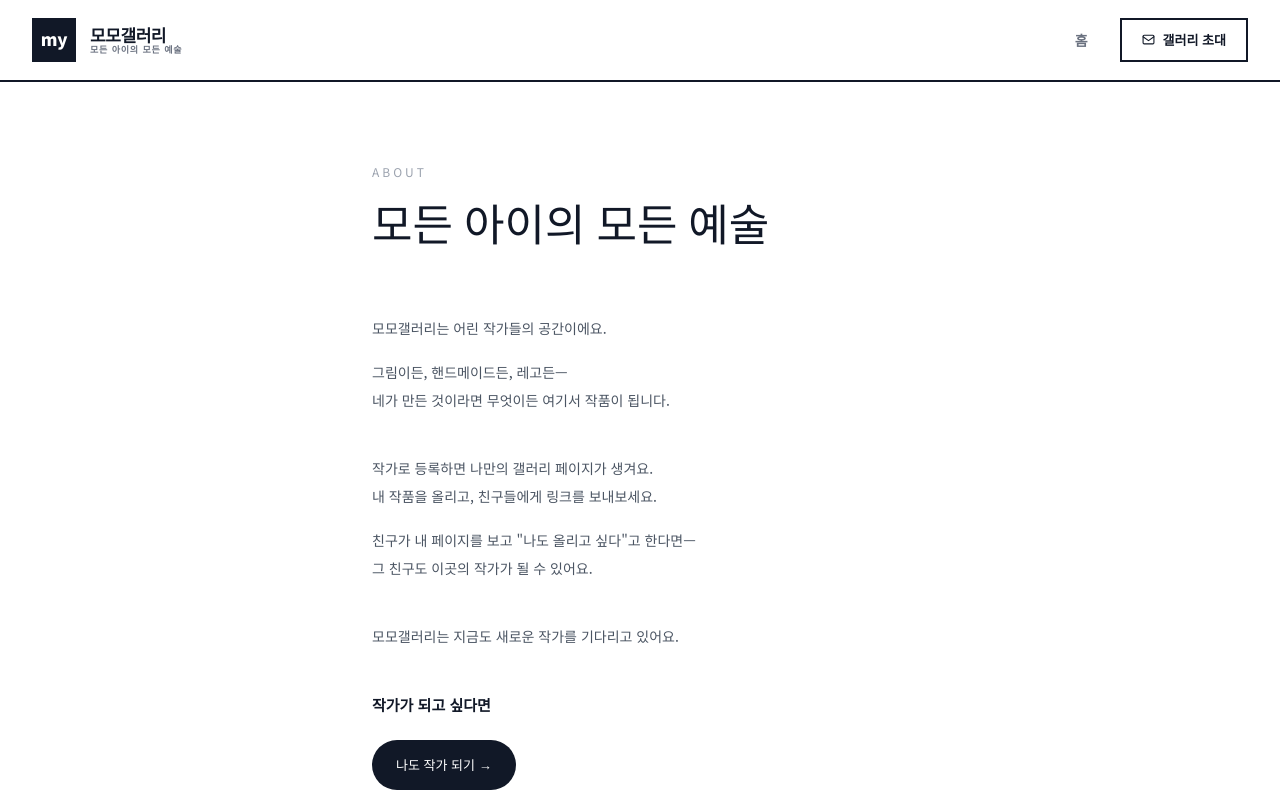
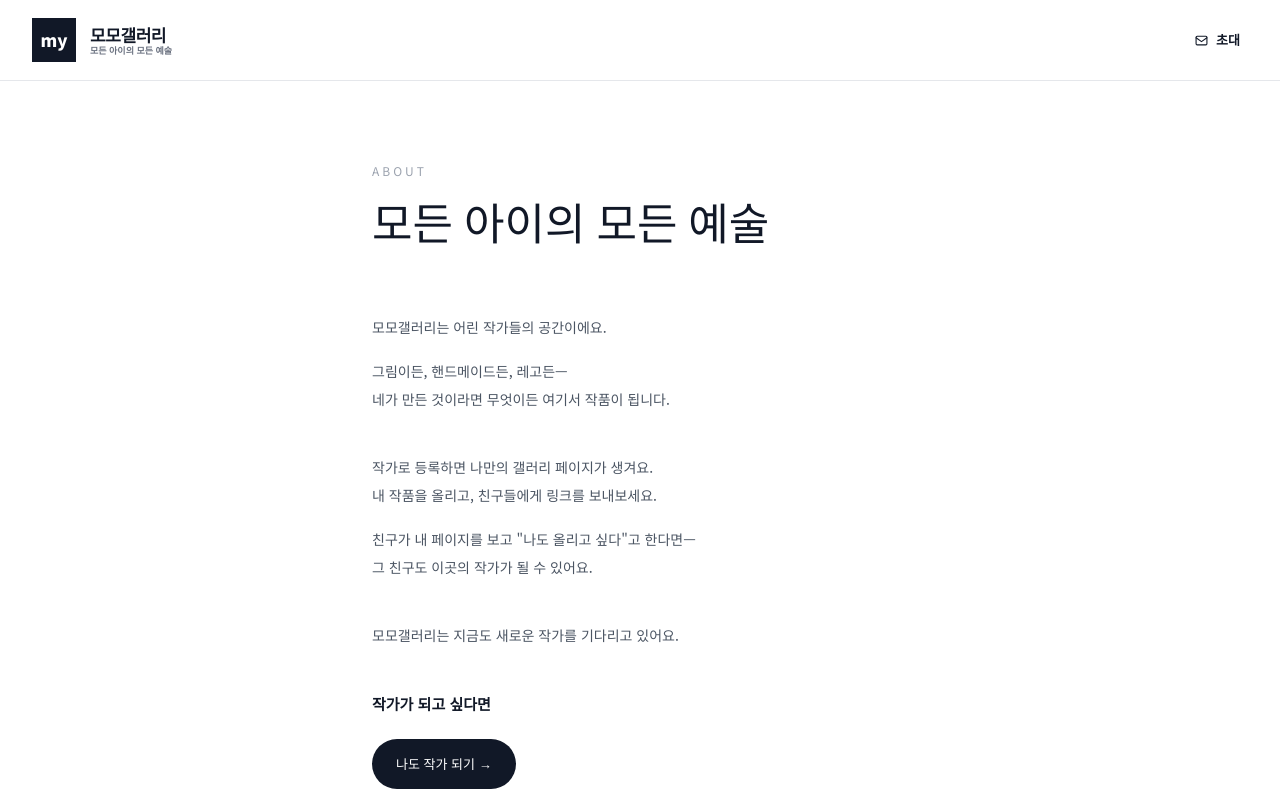
Before and after one commit to 2sangkr/ria-wrist-garden, a Next.js app: page /about in a window 1280 px wide. Shown: the top 800 px of the page. Built offline with nearby package versions, Linux system fonts and the light colour scheme; a web font is replaced by a local one.

Commit message:
Simplify header with plain invite and rightmost account menu

```diff
--- a/src/components/account/AccountMenu.tsx
+++ b/src/components/account/AccountMenu.tsx
@@ -39,13 +39,11 @@ export default function AccountMenu() {
     if (error) { setError('로그아웃하지 못했어요. 다시 시도해 주세요.'); setBusy(false); return; }
     setUser(null); setOpen(false); setBusy(false); router.replace('/'); router.refresh();
   }
-  return <div className="relative flex items-center gap-4">
-    <Link href="/my" className="hidden sm:block text-sm font-bold">내 작품</Link>
+  return <div className="relative flex shrink-0 items-center">
     <button onClick={() => setOpen(!open)} aria-label={`로그인 계정: ${user.email ?? name}`} aria-expanded={open} className="w-10 h-10 rounded-full overflow-hidden border-2 border-gray-200 bg-gray-900 text-white font-bold flex items-center justify-center">
       {/* eslint-disable-next-line @next/next/no-img-element */}
       {avatar ? <img src={avatar} alt="" referrerPolicy="no-referrer" className="w-full h-full object-cover" /> : name[0]}
     </button>
-    <button onClick={signOut} disabled={busy} className="hidden sm:block text-sm text-gray-600">{busy ? '로그아웃 중…' : '로그아웃'}</button>
     {open && <div className="absolute right-0 top-12 w-72 max-w-[85vw] rounded-xl border bg-white shadow-lg p-4 space-y-3 text-gray-900">
       <p className="font-bold truncate">{name}</p><p className="text-sm break-all text-gray-600">{user.email}</p>
       <Link href="/my" className="block font-bold">내 작품 관리</Link>
--- a/src/components/layout/SiteHeader.tsx
+++ b/src/components/layout/SiteHeader.tsx
@@ -1,81 +1,25 @@
 'use client';
 
 import Link from 'next/link';
-import { useState } from 'react';
-import { usePathname } from 'next/navigation';
 import ShareButton from '@/components/ui/ShareButton';
 import AccountMenu from '@/components/account/AccountMenu';
 
-const NAV_LINKS = [
-  { href: '/', label: '홈' },
-];
-
 export default function SiteHeader({ accountsEnabled = false }: { accountsEnabled?: boolean }) {
-  const [menuOpen, setMenuOpen] = useState(false);
-  const pathname = usePathname();
-  const [menuPath, setMenuPath] = useState(pathname);
-  if (menuPath !== pathname) {
-    setMenuPath(pathname);
-    setMenuOpen(false);
-  }
-
-  return (
-    <header className="sticky top-0 z-50 bg-white border-b-2 border-gray-900">
-      <div className="max-w-[1280px] mx-auto px-5 sm:px-8">
-        <div className="flex items-center justify-between h-20">
-          <Link href="/" className="flex items-center gap-3.5">
-            <div
-              className="w-11 h-11 shrink-0 bg-gray-900 text-white flex items-center justify-center font-black text-[17px]"
-              style={{ letterSpacing: '-0.02em' }}
-            >
-              <span style={{ display: 'block', transform: 'translateY(-1px)' }}>my</span>
-            </div>
-            <div className="flex flex-col leading-tight">
-              <span className="text-[17px] font-black text-gray-900 tracking-tight whitespace-nowrap">모모갤러리</span>
-              <span
-                className="text-[9px] font-bold text-gray-500 whitespace-nowrap"
-                style={{ fontFamily: "'Archivo Black', 'Noto Sans KR', sans-serif", letterSpacing: '0.08em' }}
-              >
-                모든 아이의 모든 예술
-              </span>
-            </div>
-          </Link>
-
-          <nav className="hidden sm:flex items-center gap-8">
-            {NAV_LINKS.map((l) => (
-              <Link key={l.href} href={l.href}
-                className="text-[14px] font-bold text-gray-500 hover:text-gray-900 transition-colors">
-                {l.label}
-              </Link>
-            ))}
-            {accountsEnabled && <AccountMenu />}
-            <ShareButton />
-          </nav>
-
-          <div className="sm:hidden flex items-center gap-2">
-            {accountsEnabled && <AccountMenu />}
-            <ShareButton className="text-[11px] px-3 py-1.5" />
-            <button className="p-1" onClick={() => setMenuOpen(!menuOpen)} aria-label="메뉴">
-              <span className={`block w-5 h-[2px] bg-gray-900 transition-all origin-center mb-[5px] ${menuOpen ? 'rotate-45 translate-y-[7px]' : ''}`} />
-              <span className={`block w-5 h-[2px] bg-gray-900 transition-all mb-[5px] ${menuOpen ? 'opacity-0' : ''}`} />
-              <span className={`block w-5 h-[2px] bg-gray-900 transition-all origin-center ${menuOpen ? '-rotate-45 -translate-y-[7px]' : ''}`} />
-            </button>
+  return <header className="sticky top-0 z-50 bg-white border-b border-gray-200">
+    <div className="max-w-[1280px] mx-auto px-4 sm:px-8">
+      <div className="flex items-center justify-between gap-3 h-[72px] sm:h-20">
+        <Link href="/" aria-label="모모갤러리 홈" className="flex min-w-0 items-center gap-2.5 sm:gap-3.5">
+          <div className="w-10 h-10 sm:w-11 sm:h-11 shrink-0 bg-gray-900 text-white flex items-center justify-center font-black text-[17px]">my</div>
+          <div className="flex flex-col leading-tight min-w-0">
+            <span className="text-[16px] sm:text-[17px] font-black text-gray-900 tracking-tight whitespace-nowrap">모모갤러리</span>
+            <span className="text-[8px] sm:text-[9px] font-bold text-gray-500 whitespace-nowrap">모든 아이의 모든 예술</span>
           </div>
-        </div>
-
-        {menuOpen && (
-          <div className="sm:hidden py-3 border-t border-gray-100">
-            {accountsEnabled && <Link href="/my" className="block py-3 font-bold" onClick={() => setMenuOpen(false)}>내 작품 관리</Link>}
-            {NAV_LINKS.map((l) => (
-              <Link key={l.href} href={l.href}
-                className="block py-3 text-[14px] font-bold text-gray-700 hover:text-gray-900"
-                onClick={() => setMenuOpen(false)}>
-                {l.label}
-              </Link>
-            ))}
-          </div>
-        )}
+        </Link>
+        <nav aria-label="초대 및 계정" className="flex shrink-0 items-center gap-2 sm:gap-5">
+          <ShareButton variant="plain" />
+          {accountsEnabled && <AccountMenu />}
+        </nav>
       </div>
-    </header>
-  );
+    </div>
+  </header>;
 }
--- a/src/components/ui/ShareButton.tsx
+++ b/src/components/ui/ShareButton.tsx
@@ -2,9 +2,9 @@
 
 import { useState } from 'react';
 
-type Props = { className?: string };
+type Props = { className?: string; variant?: 'outlined' | 'plain' };
 
-export default function ShareButton({ className = '' }: Props) {
+export default function ShareButton({ className = '', variant = 'outlined' }: Props) {
   const [copied, setCopied] = useState(false);
 
   async function handleShare() {
@@ -24,12 +24,13 @@ export default function ShareButton({ className = '' }: Props) {
   return (
     <button
       onClick={handleShare}
-      className={`inline-flex items-center gap-2 text-[13px] font-bold text-gray-900 border-2 border-gray-900 px-5 py-2.5 hover:bg-gray-900 hover:text-white transition-colors ${className}`}
+      aria-label={copied ? '초대 링크 복사됨' : '갤러리 초대'}
+      className={`inline-flex shrink-0 items-center gap-2 text-[13px] font-bold text-gray-900 transition-colors ${variant === 'plain' ? 'min-h-11 rounded-lg px-2 hover:bg-gray-50' : 'border-2 border-gray-900 px-5 py-2.5 hover:bg-gray-900 hover:text-white'} ${className}`}
     >
       {copied ? (
         <>
           <span>✓</span>
-          <span>초대 링크 복사됨</span>
+          <span>{variant === 'plain' ? '복사됨' : '초대 링크 복사됨'}</span>
         </>
       ) : (
         <>
@@ -37,7 +38,7 @@ export default function ShareButton({ className = '' }: Props) {
             <rect x="2" y="4" width="20" height="16" rx="2"/>
             <path d="M2 7l10 7 10-7"/>
           </svg>
-          <span>갤러리 초대</span>
+          <span>{variant === 'plain' ? '초대' : '갤러리 초대'}</span>
         </>
       )}
     </button>
```
